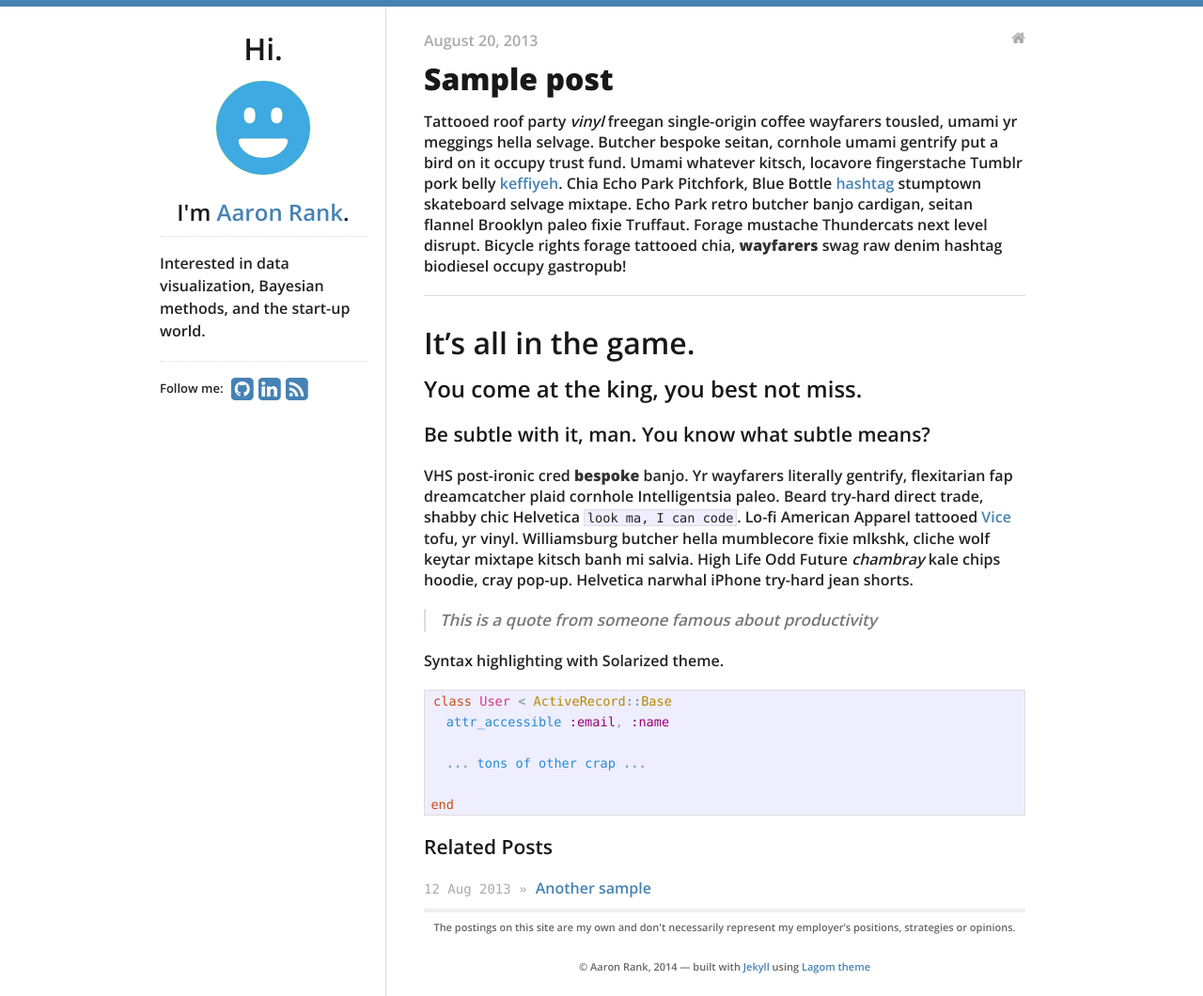
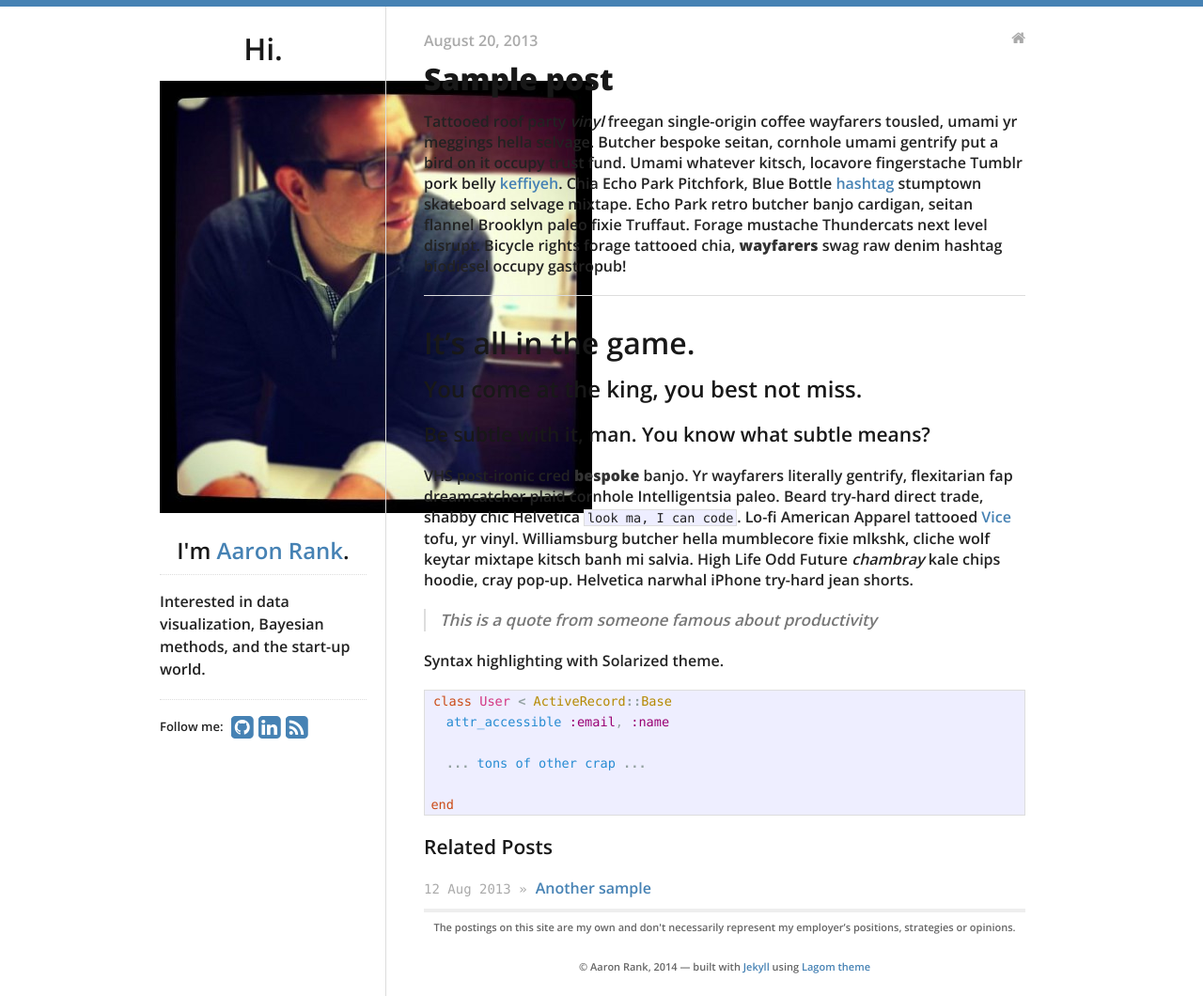
Before and after one commit to rankam/rankam.github.io, a Jekyll site: the page built from _posts/2013-08-20-sample-post.md, in a window 1280 px wide. Shown: the whole page at 94% size. Built offline with Jekyll 4.4.1, drawn with Linux system fonts in a browser that asks for light colours; nearby versions of some CDN libraries.

Commit message:
updated homepage

```diff
--- a/_includes/sidebar.html
+++ b/_includes/sidebar.html
@@ -1,7 +1,7 @@
 <nav>
   <h1>Hi.</h1>
   <a href="/">
-    <img src="/logo.png" id="logo" alt="Blog logo"/>
+    <img src="/profile.jpeg" id="logo" alt="Blog logo"/>
   </a>
   <h2>I'm <a href="/">{{ site.data.theme.name }}</a>.</h2>
   <hr/>
```
Also changed, not shown: profile.jpeg (added).
